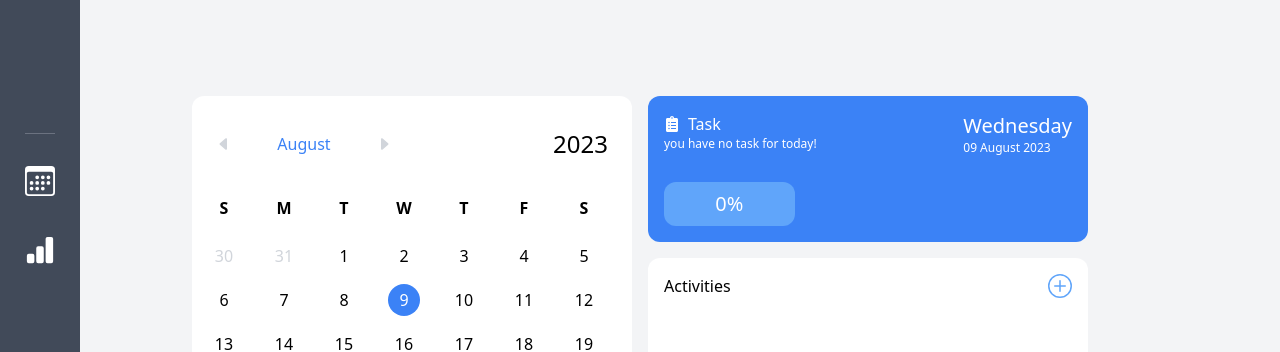
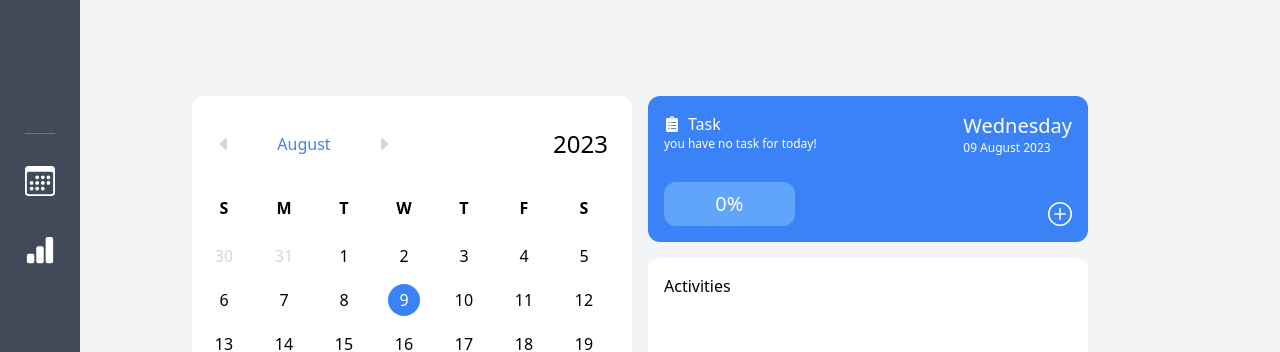
Before and after one commit to megatronhehe/calendar-app, a React (Vite) app: page / in a window 1280 px wide. Shown: the top 352 px of the page. Built offline with nearby package versions, Linux system fonts and the light colour scheme; some icons are missing.

Commit message:
fix: code refactor moved the whole activities thing and modal to parent component

```diff
--- a/src/pages/Main/ActivitiesList.jsx
+++ b/src/pages/Main/ActivitiesList.jsx
@@ -1,50 +1,12 @@
 import React, { useState, useContext } from "react";
-
 import { Context } from "../../context/Context";
 
-import { createId } from "../../utils/createId";
-
 import Section from "../../components/Section";
-import ModalForm from "../../components/ModalForm";
-
 import ActivityItem from "./ActivityItem";
-
-import { parseISO } from "date-fns";
-
-import { BsPlusCircle } from "react-icons/bs";
 
 const ActivitiesList = ({ selectedDate, filterActivitiesByDateArray }) => {
 	// Context
 	const { activities, setActivities } = useContext(Context);
-
-	// initial_state
-	const initial_activity_form = {
-		id: "",
-		activity: "",
-		date: "",
-		isDone: false,
-	};
-
-	// States
-	const [activityForm, setActivityForm] = useState(initial_activity_form);
-	const [toggleModal, setToggleModal] = useState(false);
-
-	const handleActivityForm = (e) => {
-		const { value, name } = e.target;
-		setActivityForm((prev) => ({ ...prev, [name]: value }));
-	};
-
-	const addActivity = () => {
-		setActivities((prev) => [
-			...prev,
-			{
-				id: createId(),
-				activity: activityForm.activity,
-				date: activityForm.date ? parseISO(activityForm.date) : selectedDate,
-			},
-		]);
-		setActivityForm(initial_activity_form);
-	};
 
 	const deleteActivity = (id) => {
 		setActivities((prev) => prev.filter((activity) => activity.id !== id));
@@ -75,12 +37,6 @@ const ActivitiesList = ({ selectedDate, filterActivitiesByDateArray }) => {
 		<Section>
 			<div className="flex items-center justify-between w-full mb-4">
 				<h2 className="">Activities</h2>
-				<button
-					onClick={() => setToggleModal(true)}
-					className="flex items-center justify-center text-2xl text-blue-400 "
-				>
-					<BsPlusCircle />
-				</button>
 			</div>
 
 			{filterActivitiesByDateArray.length > 0 ? (
@@ -90,15 +46,6 @@ const ActivitiesList = ({ selectedDate, filterActivitiesByDateArray }) => {
 					<p>no activities listed at this date</p>
 				</div>
 			)}
-
-			{toggleModal && (
-				<ModalForm
-					activityForm={activityForm}
-					handleActivityForm={handleActivityForm}
-					setToggleModal={setToggleModal}
-					addActivity={addActivity}
-				/>
-			)}
 		</Section>
 	);
 };
--- a/src/pages/Main/DateDetails.jsx
+++ b/src/pages/Main/DateDetails.jsx
@@ -7,13 +7,20 @@ import { countPercentage } from "../../utils/countPercentage";
 import { format } from "date-fns";
 
 import { FaClipboardList, FaCrown } from "react-icons/fa";
+import { BsPlusCircle } from "react-icons/bs";
 
-const DateDetails = ({ selectedDate, filterActivitiesByDateArray }) => {
+const DateDetails = ({
+	selectedDate,
+	filterActivitiesByDateArray,
+	setToggleModalActivityForm,
+}) => {
+	// Variables
 	const countTasks = filterActivitiesByDateArray.length;
 	const countTasksDone =
 		filterActivitiesByDateArray.length > 0 &&
 		filterActivitiesByDateArray.filter((task) => task.isDone).length;
 
+	// Elements
 	const detailsTextElement =
 		countTasks < 1
 			? "you have no tasks for today"
@@ -27,7 +34,7 @@ const DateDetails = ({ selectedDate, filterActivitiesByDateArray }) => {
 
 	return (
 		<Section color={isAllTasksComplete ? "bg-green-400" : "bg-blue-500"}>
-			<div className="flex w-full h-40 gap-4 font-normal text-white sm:h-full">
+			<div className="relative flex w-full h-40 gap-4 font-normal text-white sm:h-full">
 				<div className="flex flex-col justify-between w-2/3 ">
 					<div className="text-xs h-1/2">
 						<h2 className="flex items-center gap-2 text-base">
@@ -57,6 +64,12 @@ const DateDetails = ({ selectedDate, filterActivitiesByDateArray }) => {
 						<h2 className="text-xs">{format(selectedDate, "dd MMMM yyyy")}</h2>
 					</div>
 				</div>
+				<button
+					onClick={() => setToggleModalActivityForm(true)}
+					className="absolute bottom-0 right-0 text-2xl"
+				>
+					<BsPlusCircle />
+				</button>
 			</div>
 		</Section>
 	);
--- a/src/pages/Main/Main.jsx
+++ b/src/pages/Main/Main.jsx
@@ -1,6 +1,10 @@
-import React, { useContext } from "react";
+import React, { useState, useContext } from "react";
 
 import { Context } from "../../context/Context";
+
+import { createId } from "../../utils/createId";
+
+import parseISO from "date-fns/parseISO";
 
 import CalendarDate from "./CalendarDate";
 import CarouselDateCard from "./CarouselDateCard";
@@ -8,8 +12,10 @@ import ActivitiesList from "./ActivitiesList";
 import CarouselDates from "./CarouselDates";
 import Calendar from "./Calendar";
 import DateDetails from "./DateDetails";
+import ModalActivityForm from "./ModalActivityForm";
 
 const Main = () => {
+	// Context
 	const {
 		setToday,
 		today,
@@ -23,9 +29,42 @@ const Main = () => {
 		prev5days,
 		next5days,
 		activities,
+		setActivities,
 		isActivitiesExist,
 	} = useContext(Context);
 
+	// Inital state
+	const initial_activity_form = {
+		id: "",
+		activity: "",
+		date: "",
+		isDone: false,
+	};
+
+	// States
+	const [activityForm, setActivityForm] = useState(initial_activity_form);
+	const [toggleModalActivityForm, setToggleModalActivityForm] = useState(false);
+
+	// Functions
+	// Activity Functions
+	const handleActivityForm = (e) => {
+		const { value, name } = e.target;
+		setActivityForm((prev) => ({ ...prev, [name]: value }));
+	};
+
+	const addActivity = () => {
+		setActivities((prev) => [
+			...prev,
+			{
+				id: createId(),
+				activity: activityForm.activity,
+				date: activityForm.date ? parseISO(activityForm.date) : selectedDate,
+			},
+		]);
+		setActivityForm(initial_activity_form);
+	};
+
+	// Elements
 	const daysArray = ["S", "M", "T", "W", "T", "F", "S"];
 	const daysElement = daysArray.map((day, i) => (
 		<li key={i} className="flex items-center justify-center w-8 h-8">
@@ -86,6 +125,7 @@ const Main = () => {
 			<section className="flex flex-col gap-4 mt-4 mb-20 sm:mb-0 sm:w-1/2 sm:mt-0">
 				<div className="h-1/4">
 					<DateDetails
+						setToggleModalActivityForm={setToggleModalActivityForm}
 						selectedDate={selectedDate}
 						filterActivitiesByDateArray={filterActivitiesByDateArray}
 					/>
@@ -98,6 +138,14 @@ const Main = () => {
 					/>
 				</div>
 			</section>
+			{toggleModalActivityForm && (
+				<ModalActivityForm
+					activityForm={activityForm}
+					handleActivityForm={handleActivityForm}
+					setToggleModalActivityForm={setToggleModalActivityForm}
+					addActivity={addActivity}
+				/>
+			)}
 		</div>
 	);
 };
--- a/src/components/ModalForm.jsx
+++ b/src/pages/Main/ModalActivityForm.jsx
@@ -2,15 +2,15 @@ import React from "react";
 
 import { BsX } from "react-icons/bs";
 
-const ModalForm = ({
+const ModalActivityForm = ({
 	activityForm,
 	handleActivityForm,
-	setToggleModal,
+	setToggleModalActivityForm,
 	addActivity,
 }) => {
 	return (
 		<div
-			onClick={() => setToggleModal(false)}
+			onClick={() => setToggleModalActivityForm(false)}
 			className="fixed top-0 left-0 z-20 w-full h-full gap-6 px-2 bg-gray-700 bg-opacity-60"
 		>
 			<div className="flex flex-col items-center justify-center h-full gap-2 -my-20">
@@ -45,7 +45,7 @@ const ModalForm = ({
 							onClick={(e) => {
 								e.preventDefault();
 								addActivity();
-								setToggleModal(false);
+								setToggleModalActivityForm(false);
 							}}
 							className={`p-2 rounded-full  ${
 								!activityForm.activity
@@ -66,4 +66,4 @@ const ModalForm = ({
 	);
 };
 
-export default ModalForm;
+export default ModalActivityForm;
```
